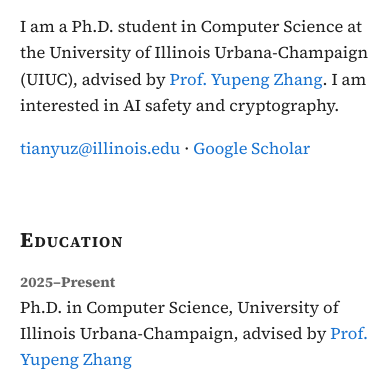
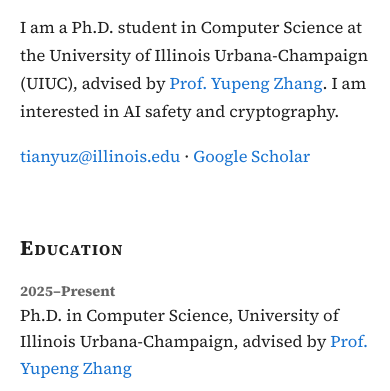
Before and after one commit to tnyuzg/tnyuzg.github.io, a plain HTML site: page index.html in a window 390 px wide. Shown: the part 433-824 px from the top of the page. Drawn offline with Linux system fonts and the light colour scheme.

Commit message:
Loosen intro paragraph spacing to balance header photo
Co-Authored-By: Claude Opus 5.5 <noreply@anthropic.com>

```diff
--- a/index.html
+++ b/index.html
@@ -63,7 +63,7 @@
 
         /* header */
         .hero { display: flex; gap: 40px; align-items: center; }
-        .intro { flex: 1; }
+        .intro p { font-size: 18px; line-height: 2; }
         .photo { width: 210px; flex: none; margin: 0; }
         .photo img { display: block; width: 100%; }
         .photo figcaption { font-size: 13px; color: #888; text-align: center; margin-top: 6px; }
@@ -96,6 +96,7 @@
         @media (max-width: 640px) {
             .hero { flex-direction: column-reverse; align-items: flex-start; gap: 20px; }
             .photo { width: 160px; }
+            .intro p { font-size: inherit; line-height: 1.7; }
             .pub, .rows { grid-template-columns: 1fr; gap: 4px; }
             .pub { margin-bottom: 26px; }
             .row { display: block; margin-bottom: 8px; }
```
